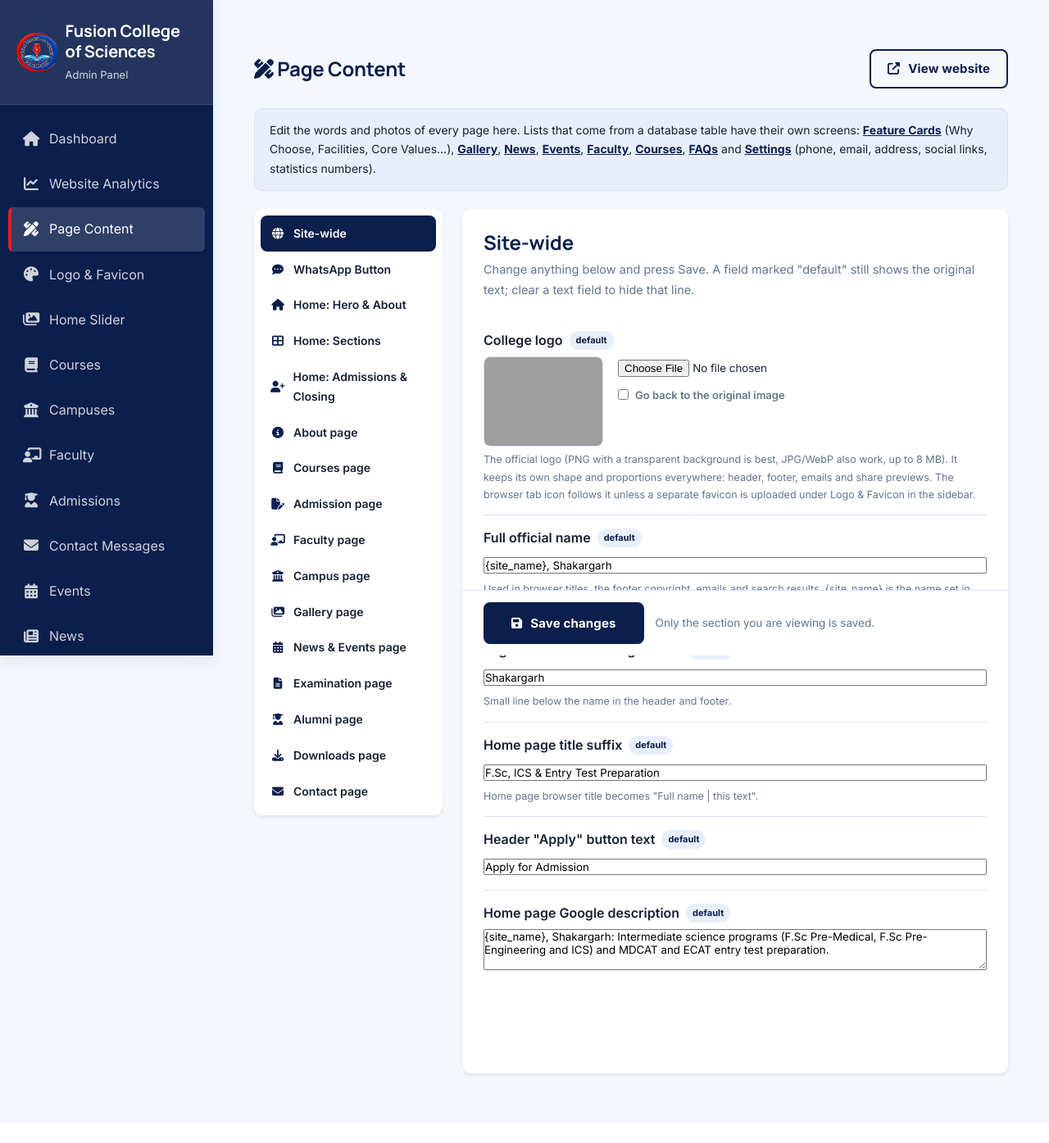
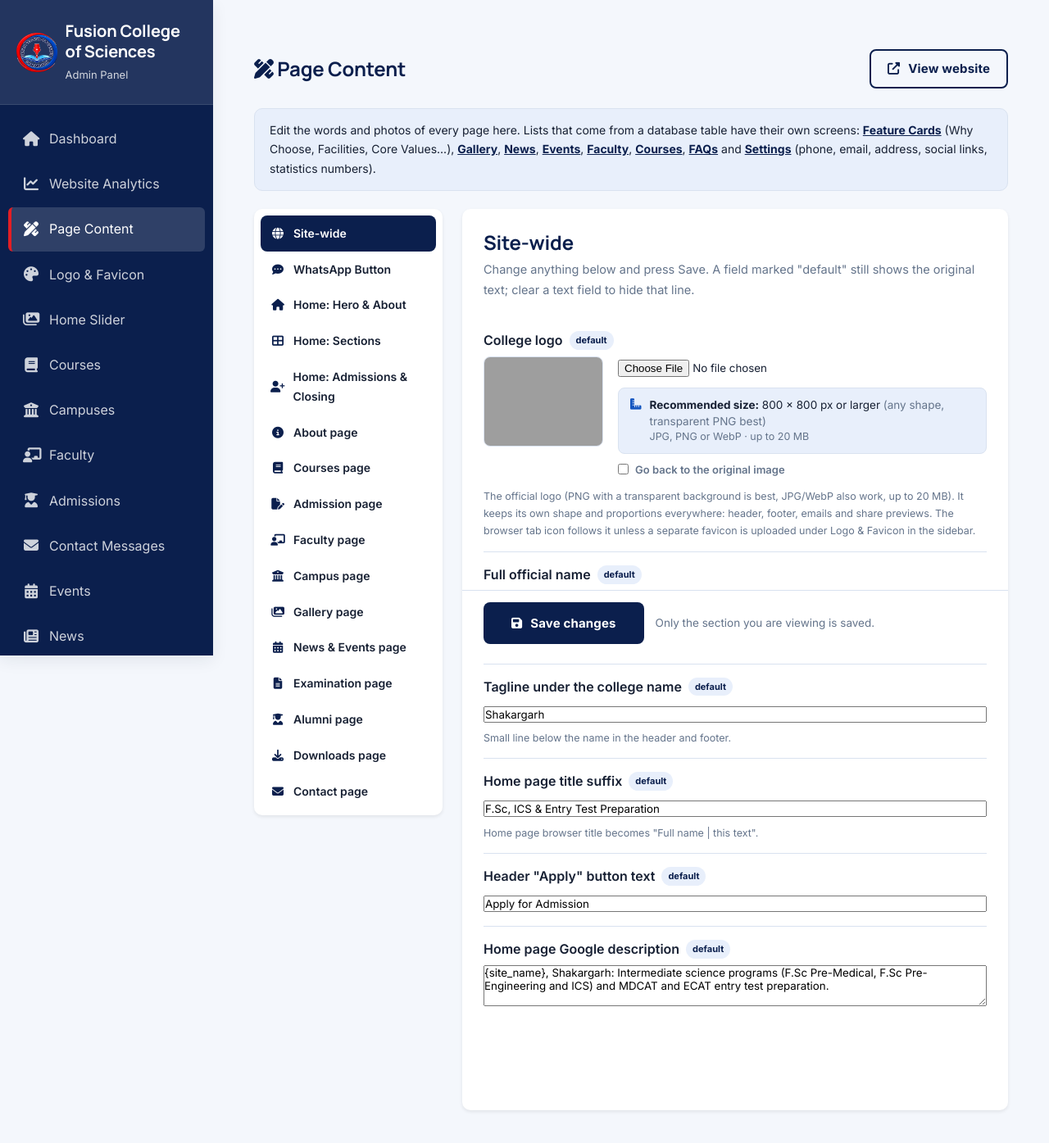
Before and after one commit to aliajmalawan/fusioncollege, a PHP site: page /fusioncollege/AdminCP/manage_content.php in a window 1280 px wide. Shown: the top 1395 px of the page at 82% size. Before the commit the page ends 1315 px from the top, so only its background shows below. Run offline with PHP 8.4, Linux system fonts and the light colour scheme; the visitor is signed in with stand-in values (Sample User, id 1); data that the repository does not hold is empty; some libraries are stand-ins or nearby versions; grey boxes are pictures that could not be loaded.

Commit message:
Admin: recommended photo size under every image upload
Each upload field now shows the size that fits where the photo appears on the website,
its shape, the accepted file types and the largest file accepted.

Co-Authored-By: Claude Opus 5.5 <noreply@anthropic.com>

```diff
--- a/AdminCP/assets/admin.css
+++ b/AdminCP/assets/admin.css
@@ -393,3 +393,21 @@ body {
     color: #1456C0;
     font-size: 20px;
 }
+
+/* Recommended size line under image uploads */
+.upload-hint {
+    display: flex;
+    align-items: flex-start;
+    gap: 10px;
+    margin-top: 10px;
+    padding: 10px 14px;
+    background: #E8EFFB;
+    border: 1px solid #D9E2F0;
+    border-radius: 8px;
+    color: #172033;
+    font-size: 13.5px;
+    line-height: 1.5;
+}
+.upload-hint > i { color: #1456C0; margin-top: 3px; }
+.upload-hint em { font-style: normal; color: #64748B; }
+.upload-hint-meta { display: block; color: #64748B; font-size: 12.5px; }
--- a/AdminCP/includes/admin_guard.php
+++ b/AdminCP/includes/admin_guard.php
@@ -105,3 +105,14 @@ function adminPasswordIsSetupDefault($stored_hash) {
     }
     return false;
 }
+
+/**
+ * Line under an image upload field: the size that looks best on the website, the file types and the
+ * largest file accepted. $size like '1920 × 768 px', $shape like 'wide landscape'. Every photo is
+ * still resized and compressed on upload, so a bigger photo is fine; a smaller one may look soft.
+ */
+function uploadSizeHint($size, $shape = '', $max_mb = 20, $types = 'JPG, PNG or WebP') {
+    return '<div class="upload-hint"><i class="fas fa-ruler-combined" aria-hidden="true"></i><span>'
+        . '<strong>Recommended size:</strong> ' . str_replace(' ', '&nbsp;', htmlspecialchars($size)) . ($shape !== '' ? ' <em>(' . htmlspecialchars($shape) . ')</em>' : '')
+        . '<span class="upload-hint-meta">' . htmlspecialchars($types) . ' &middot; up to ' . (int) $max_mb . ' MB</span></span></div>';
+}
--- a/AdminCP/manage_alumni.php
+++ b/AdminCP/manage_alumni.php
@@ -185,6 +185,7 @@ $editing_id = $edit ? (int) $edit['id'] : 0;
                     <div class="ad-photo-body ad-field">
                         <label for="photo">This person's own photo (JPG, PNG or WebP)</label>
                         <input type="file" id="photo" name="photo" accept="image/jpeg,image/png,image/webp">
+                        <?php echo uploadSizeHint('600 × 600 px', 'square, face in the middle', 8); ?>
                         <?php if ($edit && !empty($edit['photo'])): ?>
                             <label class="ad-check"><input type="checkbox" name="remove_photo" value="1"> Remove this photo (show the default picture)</label>
                         <?php else: ?>
--- a/AdminCP/manage_board_results.php
+++ b/AdminCP/manage_board_results.php
@@ -140,6 +140,7 @@ $results = mysqli_query($conn, "SELECT * FROM board_results ORDER BY year DESC,
                 <div style="margin-bottom: 20px;">
                     <label style="display: block; margin-bottom: 5px; font-weight: bold;">Result Image (JPG, PNG):</label>
                     <input type="file" name="image" required accept="image/*" style="width: 100%; padding: 10px; border: 1px solid #ddd; border-radius: 5px;">
+                    <?php echo uploadSizeHint('1200 × 1600 px or larger', 'portrait poster; keep the text sharp'); ?>
                     <small style="color: var(--primary-color); font-size: 12px; display: block; margin-top: 6px;"><i class="fas fa-compress-alt"></i> Image is automatically compressed on upload.</small>
                 </div>
 
--- a/AdminCP/manage_branding.php
+++ b/AdminCP/manage_branding.php
@@ -180,6 +180,7 @@ $v = function ($path) { return htmlspecialchars('../' . $path) . '?v=' . assetVe
                     <div class="ad-field">
                         <label for="logo">Upload a new logo</label>
                         <input type="file" id="logo" name="logo" accept="image/png,image/jpeg,image/webp" required>
+                        <?php echo uploadSizeHint('800 × 800 px or larger', 'any shape, transparent PNG best', 8); ?>
                         <small>PNG with a transparent background works best (JPG and WebP also work), up to 8 MB. Any shape is fine: round, square or wide.<?php echo $favicon_uploaded ? '' : ' The favicon is made from it automatically.'; ?></small>
                     </div>
                     <div class="brand-actions">
@@ -216,6 +217,7 @@ $v = function ($path) { return htmlspecialchars('../' . $path) . '?v=' . assetVe
                     <div class="ad-field">
                         <label for="favicon">Upload a favicon</label>
                         <input type="file" id="favicon" name="favicon" accept="image/png,image/jpeg,image/webp" required>
+                        <?php echo uploadSizeHint('512 × 512 px', 'square', 8); ?>
                         <small>A square PNG of at least 192 x 192 px looks best. A simple symbol reads better than the full logo at this tiny size. All the icon sizes above are made from it.</small>
                     </div>
                     <div class="brand-actions">
--- a/AdminCP/manage_campuses.php
+++ b/AdminCP/manage_campuses.php
@@ -184,6 +184,7 @@ $campuses = mysqli_query($conn, "SELECT * FROM campuses ORDER BY display_order A
                 <div class="form-group">
                     <label>Campus Photo</label>
                     <input type="file" name="image" accept=".jpg,.jpeg,.png,.webp">
+                    <?php echo uploadSizeHint('1200 × 800 px', 'landscape; faces in the upper half'); ?>
                     <small style="color: var(--primary-color); font-size: 12px; display: block; margin-top: 6px;"><i class="fas fa-compress-alt"></i> Images are automatically compressed on upload.</small>
                     <?php if ($edit_campus && !empty($edit_campus['image_path'])): ?>
                         <small style="color: var(--text-light); display: block; margin-top: 5px;">Current photo will be kept unless you upload a new one.</small>
--- a/AdminCP/manage_content.php
+++ b/AdminCP/manage_content.php
@@ -274,6 +274,24 @@ $current_logo = getLogoPath();
                                 <?php endif; ?>
                                 <div class="pc-controls">
                                     <input type="file" id="f_<?php echo htmlspecialchars($key); ?>" name="file__<?php echo htmlspecialchars($key); ?>" accept="image/jpeg,image/png,image/webp">
+                                    <?php
+                                    // Size that fits where each photo is shown on the website
+                                    if ($type === 'logo') {
+                                        echo uploadSizeHint('800 × 800 px or larger', 'any shape, transparent PNG best');
+                                    } elseif (strpos($key, 'banner_') === 0) {
+                                        echo uploadSizeHint('1920 × 768 px', 'wide landscape; the title sits on the left half');
+                                    } else {
+                                        $content_sizes = [
+                                            'hero_image' => ['1920 × 800 px', 'wide landscape'],
+                                            'home_about_image' => ['1080 × 1350 px', 'portrait 4:5'],
+                                            'home_facilities_image' => ['1200 × 900 px', 'landscape 4:3'],
+                                            'about_story_image' => ['1000 × 1000 px', 'square'],
+                                            'principal_photo' => ['600 × 600 px', 'square, face in the middle'],
+                                        ];
+                                        [$hint_size, $hint_shape] = $content_sizes[$key] ?? ['1200 × 800 px', 'landscape'];
+                                        echo uploadSizeHint($hint_size, $hint_shape);
+                                    }
+                                    ?>
                                     <?php if ($is_custom || $type === 'logo'): ?>
                                         <label class="pc-reset"><input type="checkbox" name="reset__<?php echo htmlspecialchars($key); ?>" value="1"> Go back to the original image</label>
                                     <?php endif; ?>
--- a/AdminCP/manage_downloads.php
+++ b/AdminCP/manage_downloads.php
@@ -152,6 +152,7 @@ $downloads = mysqli_query($conn, "SELECT * FROM downloads ORDER BY display_order
                 <div style="margin-bottom: 20px;">
                     <label style="display: block; margin-bottom: 5px; font-weight: bold;">File (PDF, DOC, DOCX, XLS, XLSX, JPG, PNG, ZIP):</label>
                     <input type="file" name="file" required style="width: 100%; padding: 10px; border: 1px solid #ddd; border-radius: 5px;">
+                    <?php echo uploadSizeHint('A4 page (1240 × 1754 px) for scanned images', 'PDF is best for documents', 20, 'PDF, Word, Excel, JPG, PNG or ZIP'); ?>
                     <small style="color: var(--primary-color); font-size: 12px; display: block; margin-top: 6px;"><i class="fas fa-compress-alt"></i> Image files (JPG/PNG) are automatically compressed; other file types upload as-is.</small>
                 </div>
 
--- a/AdminCP/manage_events.php
+++ b/AdminCP/manage_events.php
@@ -179,6 +179,7 @@ $events = mysqli_query($conn, "SELECT * FROM events ORDER BY event_date DESC, id
                 <div class="form-group">
                     <label>Event Image</label>
                     <input type="file" name="image" accept="image/*">
+                    <?php echo uploadSizeHint('1200 × 800 px', 'landscape 3:2'); ?>
                     <small style="color: var(--primary-color); font-size: 12px; display: block; margin-top: 6px;"><i class="fas fa-compress-alt"></i> Images are automatically compressed on upload.</small>
                     <?php if ($edit_event && !empty($edit_event['image'])): ?>
                         <div style="margin-top: 10px;">
--- a/AdminCP/manage_faculty.php
+++ b/AdminCP/manage_faculty.php
@@ -176,6 +176,7 @@ $faculty = mysqli_query($conn, "SELECT * FROM faculty ORDER BY id DESC");
                         <img src="../<?php echo htmlspecialchars($edit_faculty['photo']); ?>" alt="Current photo" class="faculty-photo-preview">
                     <?php endif; ?>
                     <input type="file" id="faculty_photo" name="photo" accept="image/jpeg,image/png,image/webp">
+                    <?php echo uploadSizeHint('600 × 600 px', 'square, face in the middle'); ?>
                     <small style="color: var(--text-light); display: block; margin-top: 6px;">JPG, PNG or WebP, up to 20 MB. A square photo with the face in the middle looks best; it is compressed automatically.</small>
                     <?php if ($edit_faculty && !empty($edit_faculty['photo'])): ?>
                         <label class="remove-image">
--- a/AdminCP/manage_gallery.php
+++ b/AdminCP/manage_gallery.php
@@ -312,6 +312,7 @@ $gallery = mysqli_query($conn, "SELECT * FROM gallery ORDER BY display_order ASC
                     <?php if ($edit_item): ?>
                         <label>Replace Image (optional - leave empty to keep current)</label>
                         <input type="file" name="images[]" accept="image/*">
+                        <?php echo uploadSizeHint('1600 × 1200 px', 'landscape 4:3'); ?>
                         <?php if (!empty($edit_item['image_path'])): ?>
                             <div style="margin-top: 15px;">
                                 <img src="../<?php echo htmlspecialchars($edit_item['image_path']); ?>" alt="Current Image" style="max-width: 300px; border-radius: 8px; box-shadow: var(--shadow);">
@@ -321,6 +322,7 @@ $gallery = mysqli_query($conn, "SELECT * FROM gallery ORDER BY display_order ASC
                     <?php else: ?>
                         <label>Upload Images *</label>
                         <input type="file" name="images[]" accept="image/*" multiple required>
+                        <?php echo uploadSizeHint('1600 × 1200 px', 'landscape 4:3', 20, 'JPG, PNG or WebP, each photo'); ?>
                         <small style="color: var(--text-light); font-size: 12px; display: block; margin-top: 5px;">You can select multiple images at once - each becomes its own gallery entry.</small>
                     <?php endif; ?>
                     <small style="color: var(--primary-color); font-size: 12px; display: flex; align-items: center; gap: 6px; margin-top: 8px;"><i class="fas fa-compress-alt"></i> Images are automatically compressed on upload - no need to resize them yourself first.</small>
--- a/AdminCP/manage_hero_slides.php
+++ b/AdminCP/manage_hero_slides.php
@@ -193,6 +193,7 @@ $slides = mysqli_query($conn, "SELECT * FROM hero_carousel ORDER BY display_orde
                 <div class="form-group">
                     <label>Slide photo <?php echo $edit_slide ? '(optional - leave empty to keep current)' : '*'; ?></label>
                     <input type="file" name="image" accept="image/*" <?php echo !$edit_slide ? 'required' : ''; ?>>
+                    <?php echo uploadSizeHint('1920 × 768 px', 'wide landscape; the text sits on the left, keep the subject right of centre'); ?>
                     <small style="color: var(--primary-color); font-size: 12px; display: block; margin-top: 6px;"><i class="fas fa-compress-alt"></i> Image is automatically compressed on upload. Wide landscape photos work best (e.g. 1920x800).</small>
                     <?php if ($edit_slide && !empty($edit_slide['image_path'])): ?>
                         <div style="margin-top: 15px;">
--- a/AdminCP/manage_news.php
+++ b/AdminCP/manage_news.php
@@ -167,6 +167,7 @@ $news = mysqli_query($conn, "SELECT * FROM news ORDER BY created_at DESC");
                 <div class="form-group">
                     <label>Featured Image (Optional)</label>
                     <input type="file" name="image" accept="image/*">
+                    <?php echo uploadSizeHint('1200 × 800 px', 'landscape 3:2'); ?>
                     <small style="color: var(--primary-color); font-size: 12px; display: block; margin-top: 6px;"><i class="fas fa-compress-alt"></i> Images are automatically compressed on upload.</small>
                     <?php if ($edit_news && !empty($edit_news['image'])): ?>
                         <div style="margin-top: 10px;">
--- a/AdminCP/manage_videos.php
+++ b/AdminCP/manage_videos.php
@@ -195,6 +195,7 @@ $table_missing = $videos === false;
                         </div>
                     <?php endif; ?>
                     <input type="file" id="video_poster" name="poster" accept="image/*">
+                    <?php echo uploadSizeHint('1280 × 720 px', 'widescreen 16:9'); ?>
                     <small style="color: var(--text-light); font-size: 12px; display: block; margin-top: 5px;">Shown before the video plays. YouTube videos use their own thumbnail when you leave this empty; Facebook videos show a branded cover with the title. Photos are compressed automatically.</small>
                 </div>
 
--- a/AdminCP/settings.php
+++ b/AdminCP/settings.php
@@ -512,6 +512,7 @@ $social_count = count(array_filter(getSocialMedia(), function ($url) { return $u
                                 <?php endif; ?>
                                 <div>
                                     <input type="file" id="principal_photo_upload" name="principal_photo_upload" accept="image/jpeg,image/png,image/webp">
+                                    <?php echo uploadSizeHint('600 × 600 px', 'square, face in the middle'); ?>
                                     <small class="s-help">JPG, PNG or WebP. Compressed automatically on upload.</small>
                                 </div>
                             </div>
--- a/includes/content_fields.php
+++ b/includes/content_fields.php
@@ -29,7 +29,7 @@ function pageFields($slug, $eyebrow, $title, $subtitle, $seoTitle, $seoDesc) {
 
 $registry = [
     'global' => ['label' => 'Site-wide', 'icon' => 'fa-globe', 'fields' => [
-        cf('site_logo', 'College logo', 'logo', 'images/fusion-college-logo.png', 'The official logo (PNG with a transparent background is best, JPG/WebP also work, up to 8 MB). It keeps its own shape and proportions everywhere: header, footer, emails and share previews. The browser tab icon follows it unless a separate favicon is uploaded under Logo & Favicon in the sidebar.'),
+        cf('site_logo', 'College logo', 'logo', 'images/fusion-college-logo.png', 'The official logo (PNG with a transparent background is best, JPG/WebP also work, up to 20 MB). It keeps its own shape and proportions everywhere: header, footer, emails and share previews. The browser tab icon follows it unless a separate favicon is uploaded under Logo & Favicon in the sidebar.'),
         cf('site_full_name', 'Full official name', 'text', '{site_name}, Shakargarh', 'Used in browser titles, the footer copyright, emails and search results. {site_name} is the name set in Settings.'),
         cf('site_tagline', 'Tagline under the college name', 'text', 'Shakargarh', 'Small line below the name in the header and footer.'),
         cf('seo_title_suffix', 'Home page title suffix', 'text', 'F.Sc, ICS & Entry Test Preparation', 'Home page browser title becomes "Full name | this text".'),
```
Also changed, not shown: AdminCP/manage_leadership.php (+4 -4 lines).
